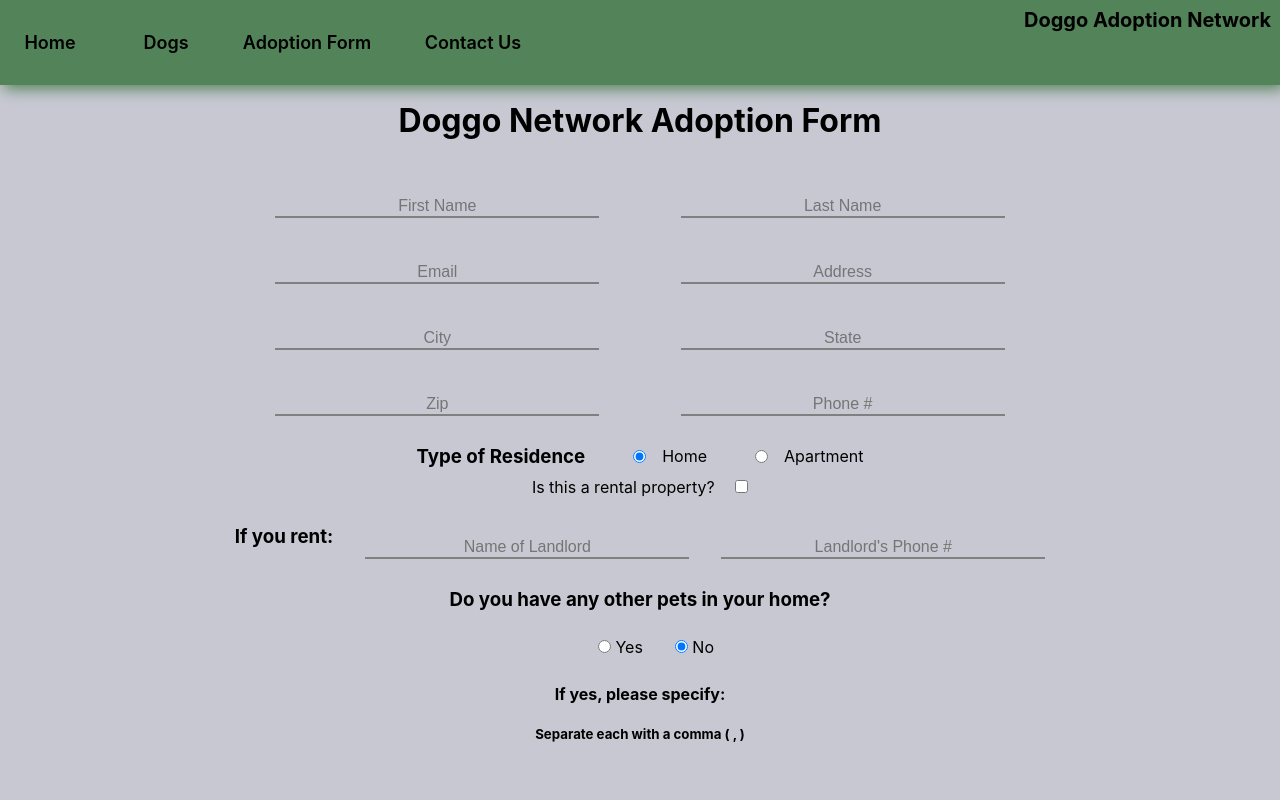
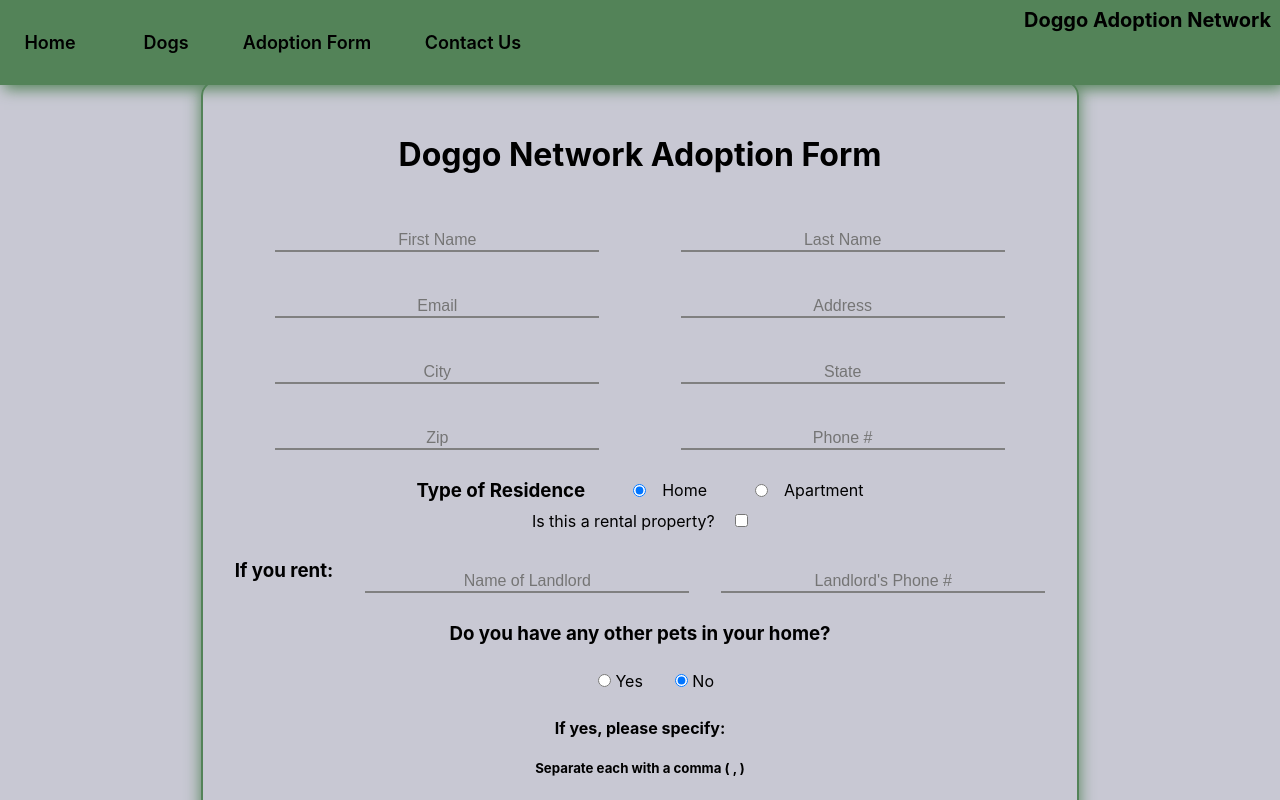
Before and after one commit to jburky15/doggo-adoption, a React (Create React App) app: page /AdoptForm in a window 1280 px wide. Shown: the top 800 px of the page. Built offline with nearby package versions, Linux system fonts and the light colour scheme.

Commit message:
Finished Styling Adoption Form

```diff
--- a/src/pages/AdoptForm/AdoptForm.css
+++ b/src/pages/AdoptForm/AdoptForm.css
@@ -1,3 +1,12 @@
+.adoptionForm {
+    display: flex;
+    flex-direction: column;
+    padding: 2rem;
+    border: 2px solid var(--accent-color);
+    border-radius: 1rem;
+    box-shadow: 0 0 1rem var(--accent-color);
+}
+
 .adoptFormHeader {
     margin-top: 10vh;
 }
```
